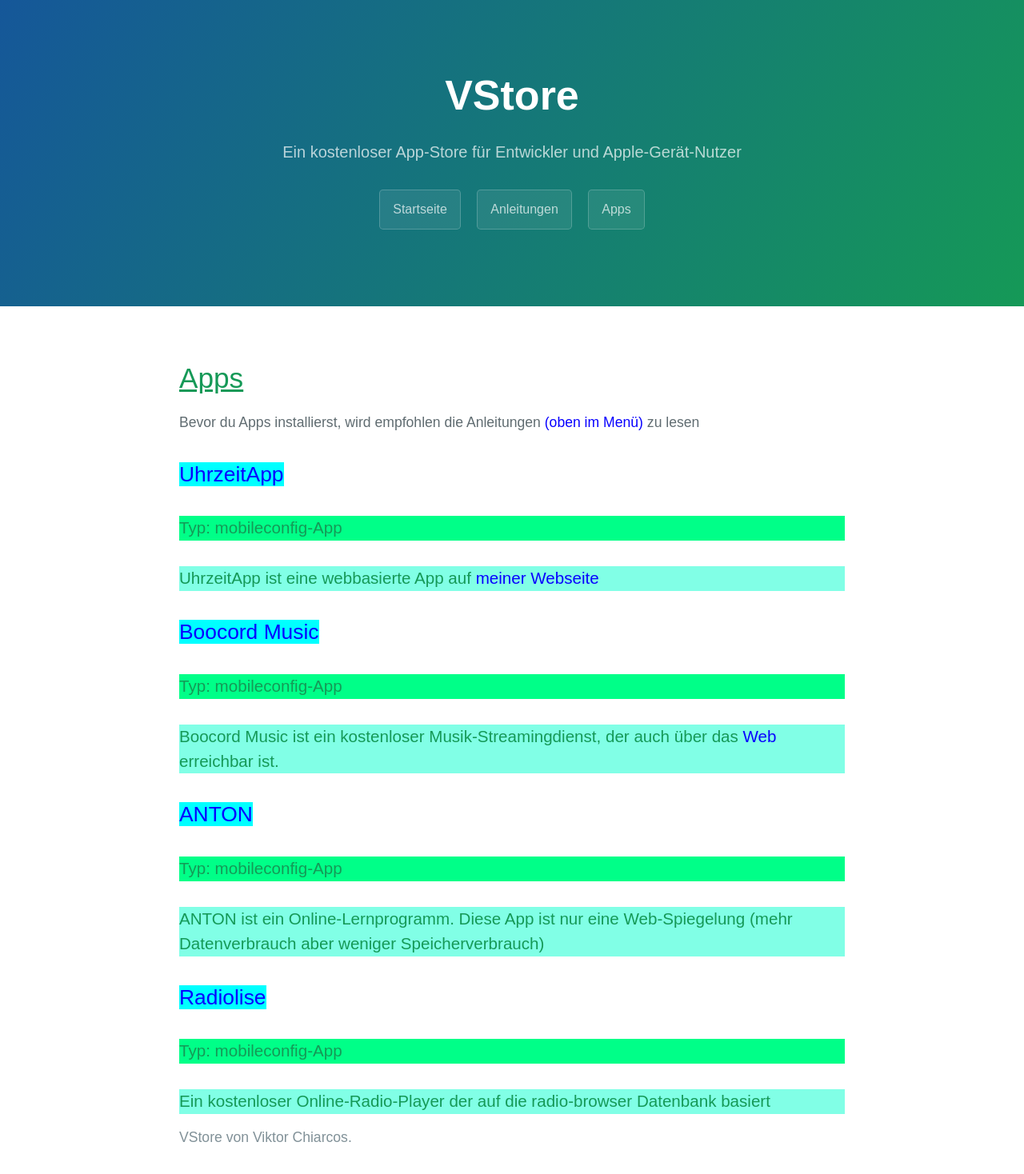
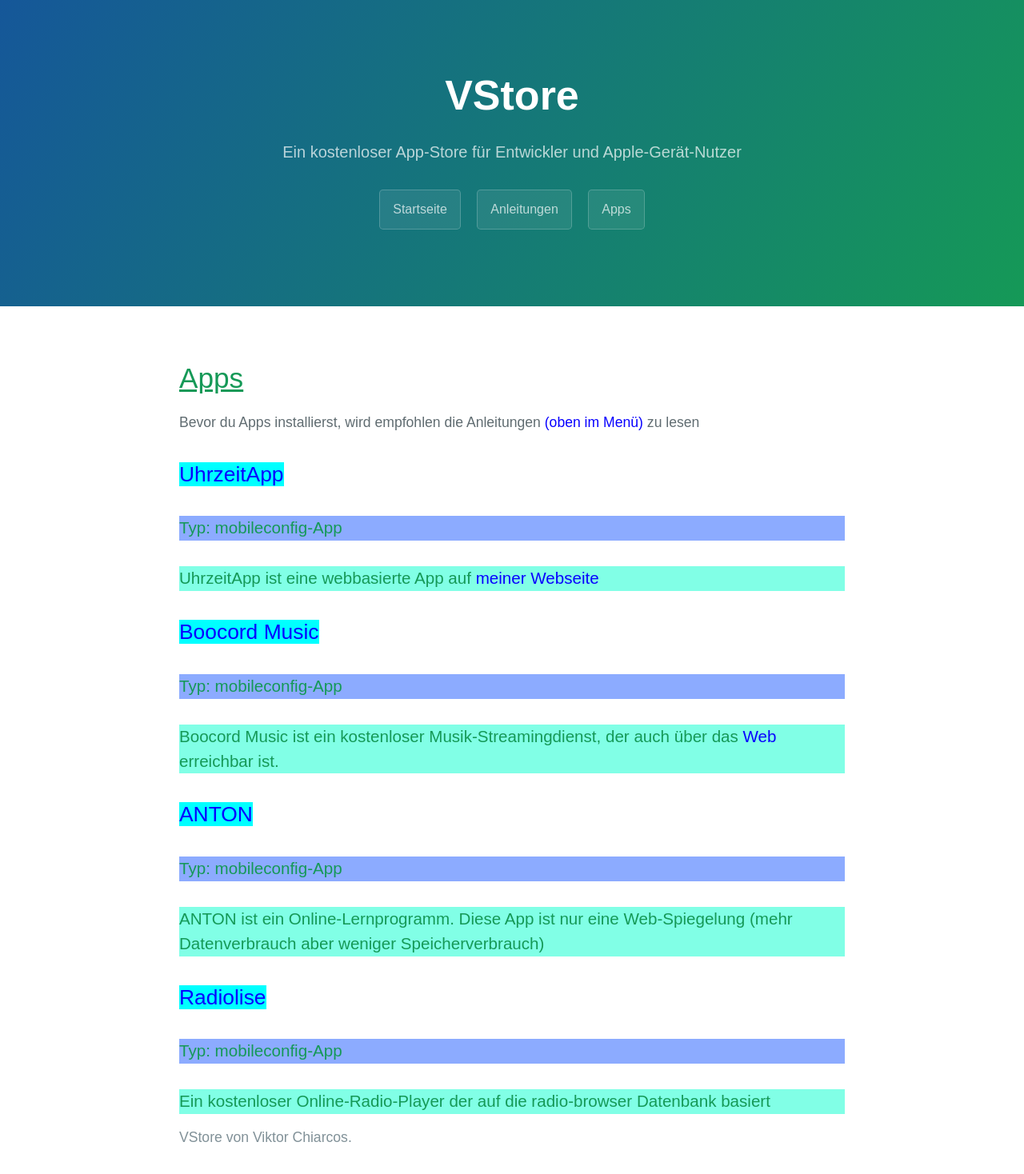
Before and after one commit to die-techniker/vstore, a Jekyll site: the page built from app/apps/index.html, in a window 1280 px wide. Shown: the whole page at 80% size. Built offline with Jekyll 4.4.1, drawn with Linux system fonts in a browser that asks for light colours.

Commit message:
Update background color for app type headers

```diff
--- a/app/apps/index.html
+++ b/app/apps/index.html
@@ -22,19 +22,19 @@ excerpt: "Ein kostenloser App-Store für Entwickler und Apple-Gerät-Nutzer"
     Bevor du Apps installierst, wird empfohlen die Anleitungen <a href="#oben">(oben im Menü)</a> zu lesen
 
     <h2><a href="/vstore/app/UhrzeitApp.mobileconfig" style="text-decoration: none; background-color: #00ffff">UhrzeitApp</a></h2>
-    <h3 style="font-weight: normal; background-color: #00ff88; font-color: #ffffff">Typ: mobileconfig-App</h3>
+    <h3 style="font-weight: normal; background-color: #8cabff; font-color: #ffffff">Typ: mobileconfig-App</h3>
     <h3 style="font-weight: normal; background-color: #81ffe6">UhrzeitApp ist eine webbasierte App auf <a href="https://viktor-chiarcos.github.io">meiner Webseite</a></h3>
 
     <h2><a href="/vstore/app/Boocord_Music.mobileconfig" style="text-decoration: none; background-color: #00ffff">Boocord Music</a></h2>
-    <h3 style="font-weight: normal; background-color: #00ff88; font-color: #ffffff">Typ: mobileconfig-App</h3>
+    <h3 style="font-weight: normal; background-color: #8cabff; font-color: #ffffff">Typ: mobileconfig-App</h3>
     <h3 style="font-weight: normal; background-color: #81ffe6">Boocord Music ist ein kostenloser Musik-Streamingdienst, der auch über das <a href="https://music.boocord.com">Web</a> erreichbar ist.</h3>
 
     <h2><a href="/vstore/app/ANTON.mobileconfig" style="text-decoration: none;  background-color: #00ffff" >ANTON</a></h2>
-    <h3 style="font-weight: normal; background-color: #00ff88; font-color: #ffffff">Typ: mobileconfig-App</h3>
+    <h3 style="font-weight: normal; background-color: #8cabff; font-color: #ffffff">Typ: mobileconfig-App</h3>
     <h3 style="font-weight: normal; background-color: #81ffe6">ANTON ist ein Online-Lernprogramm. Diese App ist nur eine Web-Spiegelung (mehr Datenverbrauch aber weniger Speicherverbrauch)</h3>
 
     <h2><a href="/vstore/app/Radiolise.mobileconfig" style="text-decoration: none;  background-color: #00ffff" >Radiolise</a></h2>
-    <h3 style="font-weight: normal; background-color: #00ff88"; font-color: #ffffff>Typ: mobileconfig-App</h3>
+    <h3 style="font-weight: normal; background-color: #8cabff"; font-color: #ffffff>Typ: mobileconfig-App</h3>
     <h3 style="font-weight: normal; background-color: #81ffe6">Ein kostenloser Online-Radio-Player der auf die radio-browser Datenbank basiert</h3>
 
   </body>
```
